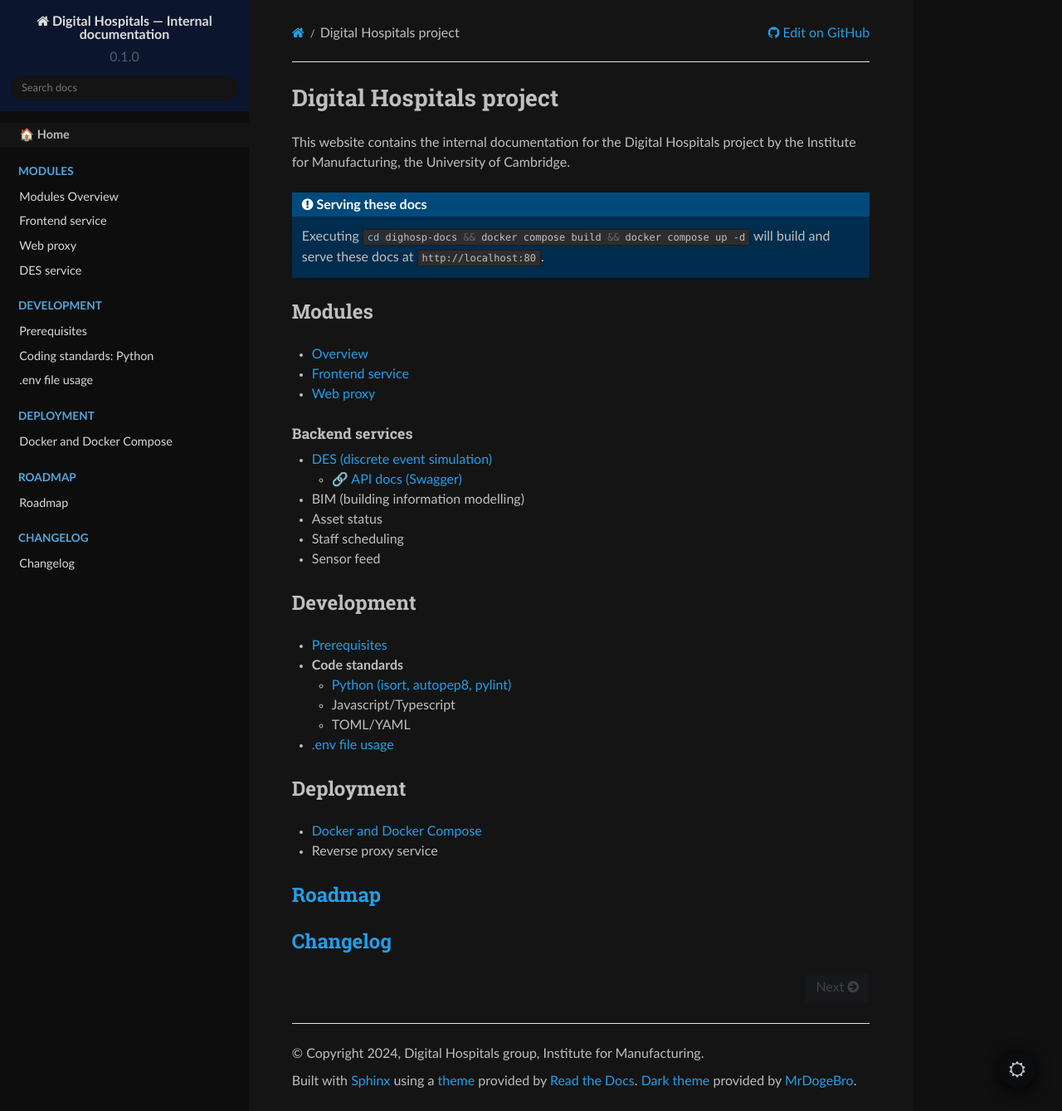
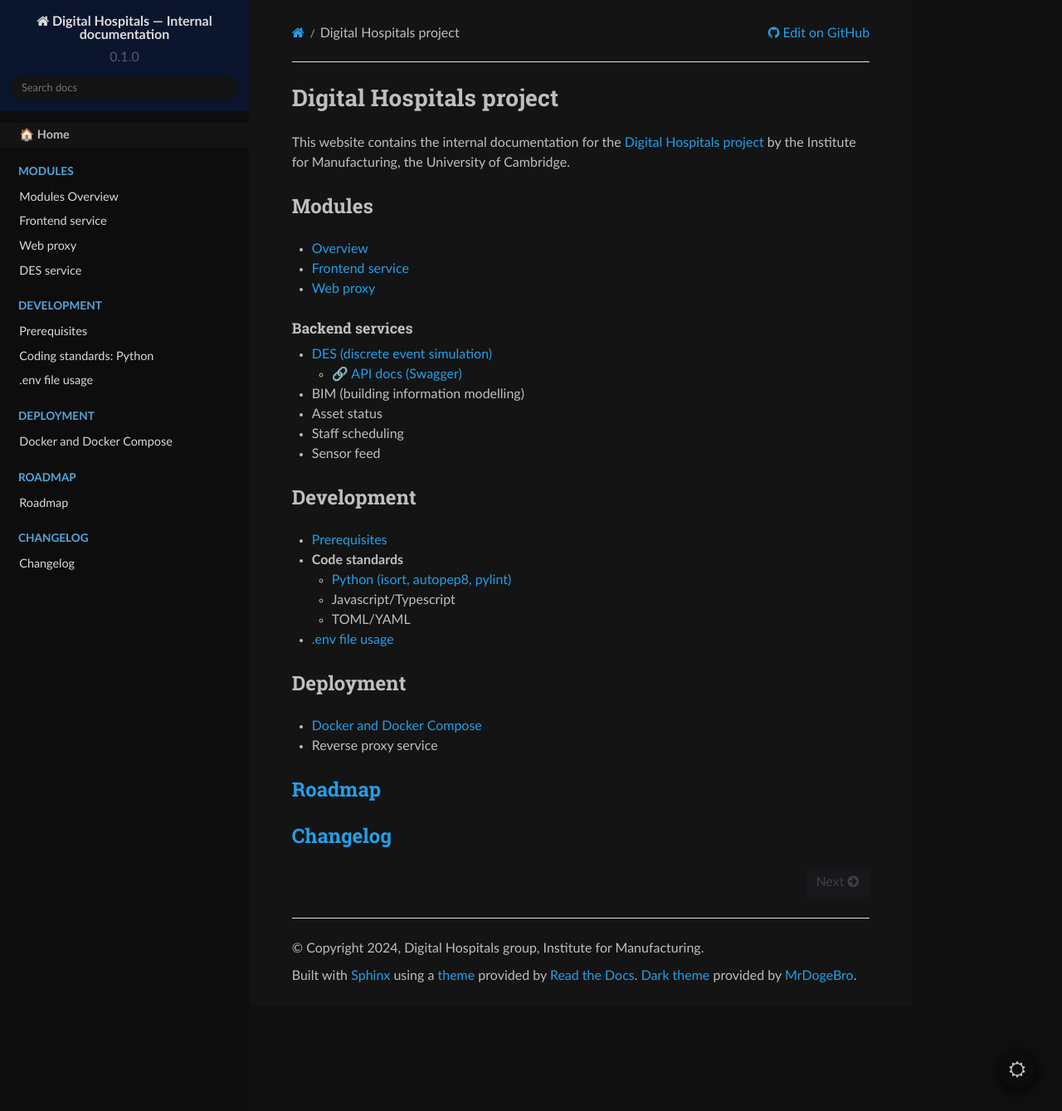
Before and after one commit to cam-digital-hospitals/dighosp_monorepo, a Sphinx documentation site: the page built from dighosp-docs/source/index.md, in a window 1280 px wide and 1339 px high. Shown: the whole window at 83% size. Built offline with Sphinx 7.4.7 and the Read the Docs theme 2.0.0, drawn with Linux system fonts in a browser that asks for light colours.

Commit message:
Docs: Remove outdated tip from index.md (#25)

```diff
--- a/dighosp-docs/source/index.md
+++ b/dighosp-docs/source/index.md
@@ -1,14 +1,6 @@
 # Digital Hospitals project
 
-This website contains the internal documentation for the Digital Hospitals project by the Institute for Manufacturing, the University of Cambridge.
-
-:::{admonition} Serving these docs
-:class: tip
-
-Executing
-`cd dighosp-docs && docker compose build && docker compose up -d`{l=bash}
-will build and serve these docs at `http://localhost:80`.
-:::
+This website contains the internal documentation for the [Digital Hospitals project](/){.external} by the Institute for Manufacturing, the University of Cambridge.
 
 ## Modules
 
```
